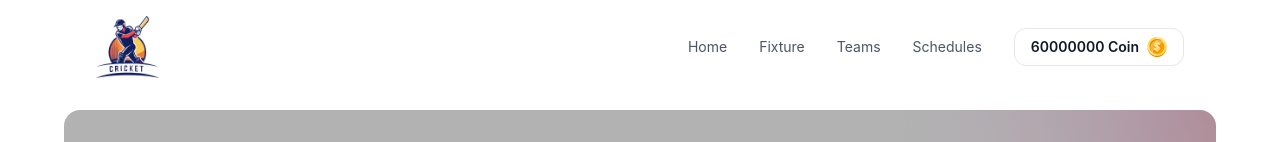
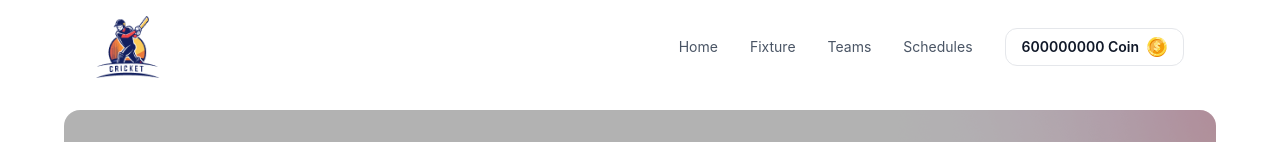
Before and after one commit to ridu101/your-dream-xi, a React (Vite) app: page / in a window 1280 px wide. Shown: the top 142 px of the page. Built offline with nearby package versions, Linux system fonts and the light colour scheme.

Commit message:
alert toast done

```diff
--- a/package.json
+++ b/package.json
@@ -13,6 +13,7 @@
     "@tailwindcss/vite": "^4.3.3",
     "react": "^19.2.8",
     "react-dom": "^19.2.8",
+    "react-toastify": "^11.1.0",
     "tailwindcss": "^4.3.3"
   },
   "devDependencies": {
--- a/src/App.jsx
+++ b/src/App.jsx
@@ -1,5 +1,5 @@
 import "./App.css";
-
+import { ToastContainer } from 'react-toastify';
 import { Suspense, useMemo, useState } from "react";
 // import { Suspense, useState } from "react";
 import Navbar from "./Components/Navbar/Navbar";
@@ -16,7 +16,7 @@ const fetchPlayers = async () => {
 
 function App() {
   const [toggle, setToggle] = useState(true);
-  const [availableBalance, setAvailableBalance] = useState(60000000);
+  const [availableBalance, setAvailableBalance] = useState(600000000);
   const playerPromise = useMemo(() => fetchPlayers(), []);
   const [purchasedPlayers, setPurchasePlayers] = useState([]);
 
@@ -86,6 +86,8 @@ function App() {
       <Suspense>
         <Footer></Footer>
       </Suspense>
+
+      <ToastContainer></ToastContainer>
     </>
   );
 }
--- a/src/Components/PlayerCard/PlayerCard.jsx
+++ b/src/Components/PlayerCard/PlayerCard.jsx
@@ -2,6 +2,7 @@
 import userLogo from "../../assets/user 1.png";
 import flag from "../../assets/report 1.png";
 import { useState } from "react";
+import { toast } from "react-toastify";
 
 const PlayerCard = ({
   player,
@@ -15,10 +16,13 @@ const PlayerCard = ({
     const playerPrice = playerData.price;
 
     if (playerPrice > availableBalance) {
-      alert("⚠️ Insufficient Balance!");
+      toast("⚠️ Insufficient Balance!");
       return;
     }
-
+    if (purchasedPlayers.length ===6){
+        toast("You Already Select 6 Players..!!")
+        return;
+    }
     setIsSelected(true);
     setAvailableBalance(availableBalance - playerPrice);
     setPurchasePlayers([...purchasedPlayers, playerData]);
```
Also changed, not shown: 1 other file (tests, documents, lock files or other folders).
